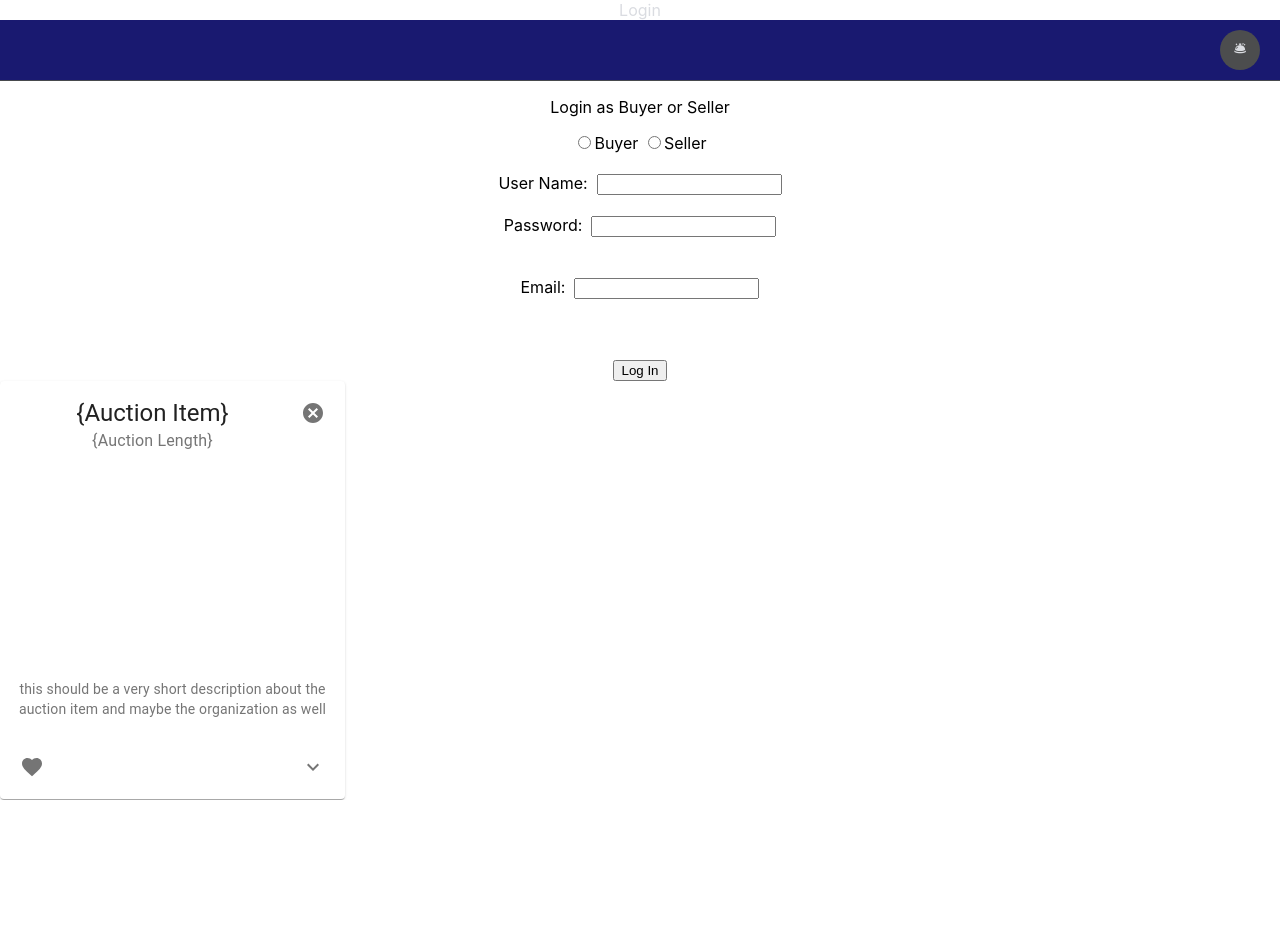
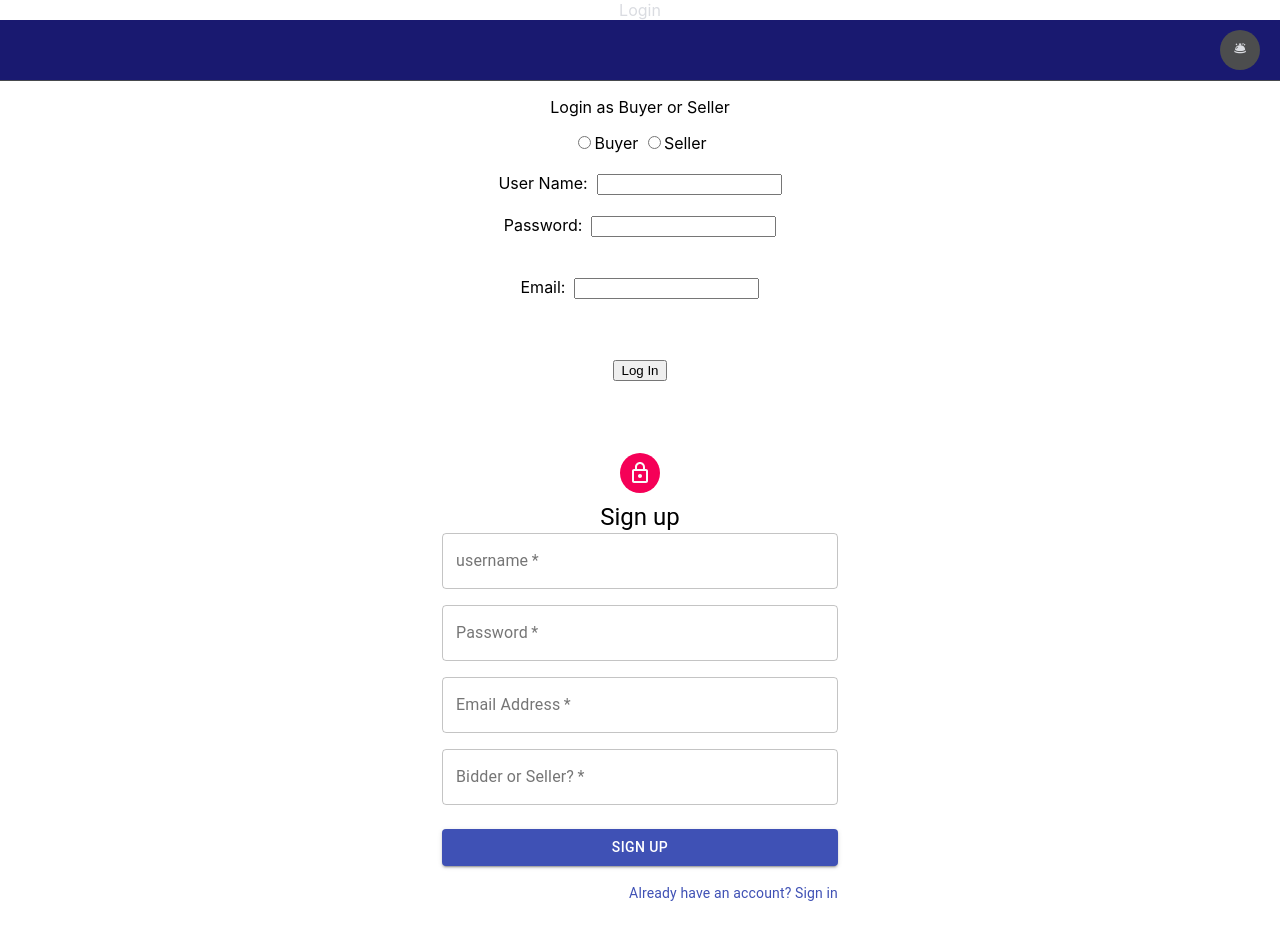
Before and after one commit to MMGroesbeck/silent-auction-front-end, a React (Create React App) app: page /login in a window 1280 px wide. Shown: the top 940 px of the page. Before the commit the page ends 800 px from the top, so only its background shows below. Built offline with nearby package versions, Linux system fonts and the light colour scheme; no server answers.

Commit message:
Register is now hitting the endpoint

```diff
--- a/src/App.js
+++ b/src/App.js
@@ -1,5 +1,7 @@
 import React, { useState, useEffect } from 'react';
 import { Route, Switch, Link } from 'react-router-dom'
+
+
 
 // Components
 import Auctions from './components/Auctions';
@@ -9,6 +11,8 @@ import AuctionForm from './components/AuctionForm';
 import { Navigation, DropdownMenu } from './components/Navigation'
 import { NavItem } from './components/Navigation'
 import AuctionCard from './components/AuctionCard'
+import  Register  from './components/Register'
+
 
 // Context
 import { UserContext } from './contexts/UserContext';
@@ -61,8 +65,8 @@ const App = () => {
         <Route exact path="/login" component={Login} />
         <Route component={Login} />
       </Switch>
-          <AuctionCard />
-          {/* <Register />  */}
+          {/* <AuctionCard /> */}
+          <Register />
           {/* <Login /> */}
           {/* <AuctionForm /> */}
       </AuctionContext.Provider>
--- a/src/components/Register.js
+++ b/src/components/Register.js
@@ -5,16 +5,14 @@ import { useHistory } from 'react-router-dom'
 
 
 // axios
-import axiosWithAuth from '../utils/axiosWithAuth'
+import { axiosWithAuth } from '../utils/axiosWithAuth'
+import axios from 'axios'
 
 
 // Material-UI styles
 import Avatar from '@material-ui/core/Avatar';
 import Button from '@material-ui/core/Button';
 import TextField from '@material-ui/core/TextField';
-import FormControlLabel from '@material-ui/core/FormControlLabel';
-import RadioGroup from '@material-ui/core/RadioGroup';
-import Radio from '@material-ui/core/Radio';
 import Link from '@material-ui/core/Link';
 import Grid from '@material-ui/core/Grid';
 import Box from '@material-ui/core/Box';
@@ -48,8 +46,6 @@ const useStyles = makeStyles((theme) => ({
 
 
 const Register = () => {
-    // const [user, setUser] = useState()
-
 
     const classes = useStyles();
     const history = useHistory()
@@ -59,30 +55,39 @@ const Register = () => {
        username: "",
        password: "",
        email: "",
-       userType: ""
+       role: ""
    })
 
    const onSubmit = () => {
-         axiosWithAuth()
-         .post("/api/users/register")
+            console.log(signup)
+         axios
+         .post("https://silent-auctions.herokuapp.com/api/users/register",
+         signup)
          .then( res => {
            console.log(res)
            // localStorage.setItem("token", res.data.token)
+           //  how do we push onto the right branch
+           //  if bidder or seller
            //  history.push("/dashboard")
            //  console.log("should be pushed")
          })
          .catch(err => {console.log("error with register post: ", err)})
    }
 
+
    const changeHandler = e => {
        setSignup({...signup, [e.target.name]: e.target.value })
    }
-   const handleChange = (event) => {
-    setSignup({
-      ...signup,
-      [event.target.name]: event.target.value
-    });
-  };
+
+  //  const handleChange = (event) => {
+  //   setSignup({
+  //     ...signup,
+  //     [event.target.name]: event.target.value
+  //   });
+  // };
+
+
+
 
     return(
         <Container component="main" maxWidth="xs">
@@ -119,6 +124,7 @@ const Register = () => {
                   type="password"
                   id="password"
                   autoComplete="current-password"
+                  onChange={changeHandler}
                 />
               </Grid>
               <Grid item xs={12}>
@@ -130,14 +136,20 @@ const Register = () => {
                   label="Email Address"
                   name="email"
                   autoComplete="email"
+                  onChange={changeHandler}
                 />
               </Grid>
               <Grid item xs={12}>
-          <RadioGroup aria-label="userType" name="userType1" value={signup.userType} onChange={handleChange}>
-              <FormControlLabel value={"Buyer"} control={<Radio />} label="Buyer" />
-              <FormControlLabel value="Seller" control={<Radio />} label="Seller" />
-         </RadioGroup>
-              </Grid>
+              <TextField
+               variant="outlined"
+               required
+               fullWidth
+               id="role"
+               name="role"
+               label="Bidder or Seller?"
+               onChange={changeHandler}
+               />
+            </Grid>
             </Grid>
             <Button
               type="submit"
--- a/src/components/SaveAuction.js
+++ b/src/components/SaveAuction.js
@@ -6,7 +6,7 @@ const SavedAuction = ({list}) => {
         <div className="saved-Bids">
             <h3>Saved Bids</h3>
             {list.map(auction => {
-                return //
+                return
             })}
         </div>
     )
```
